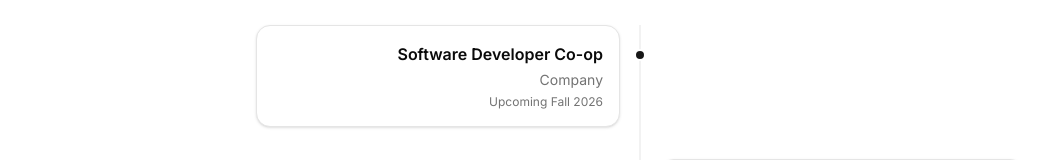
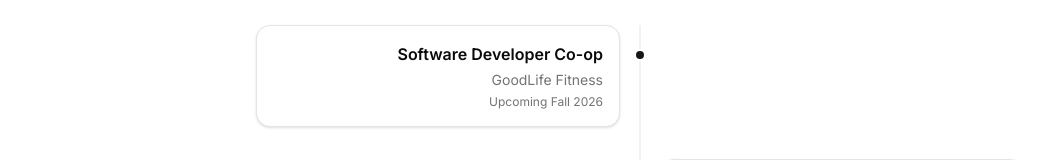
Before and after one commit to AndyyBanh/portfolio, a Next.js app: page / in a window 1280 px wide. Shown: the part 775-935 px from the top of the page, without its empty margins (0-1055 px from the left). Built offline with nearby package versions, Linux system fonts and the light colour scheme.

Commit message:
add new experience company

```diff
--- a/app/components/Experience.tsx
+++ b/app/components/Experience.tsx
@@ -13,7 +13,7 @@
 const experiences = [
   {
     role: "Software Developer Co-op",
-    company: "Company",
+    company: "GoodLife Fitness",
     period: "Upcoming Fall 2026",
     description: "adding soon! super excited!",
   },
```
